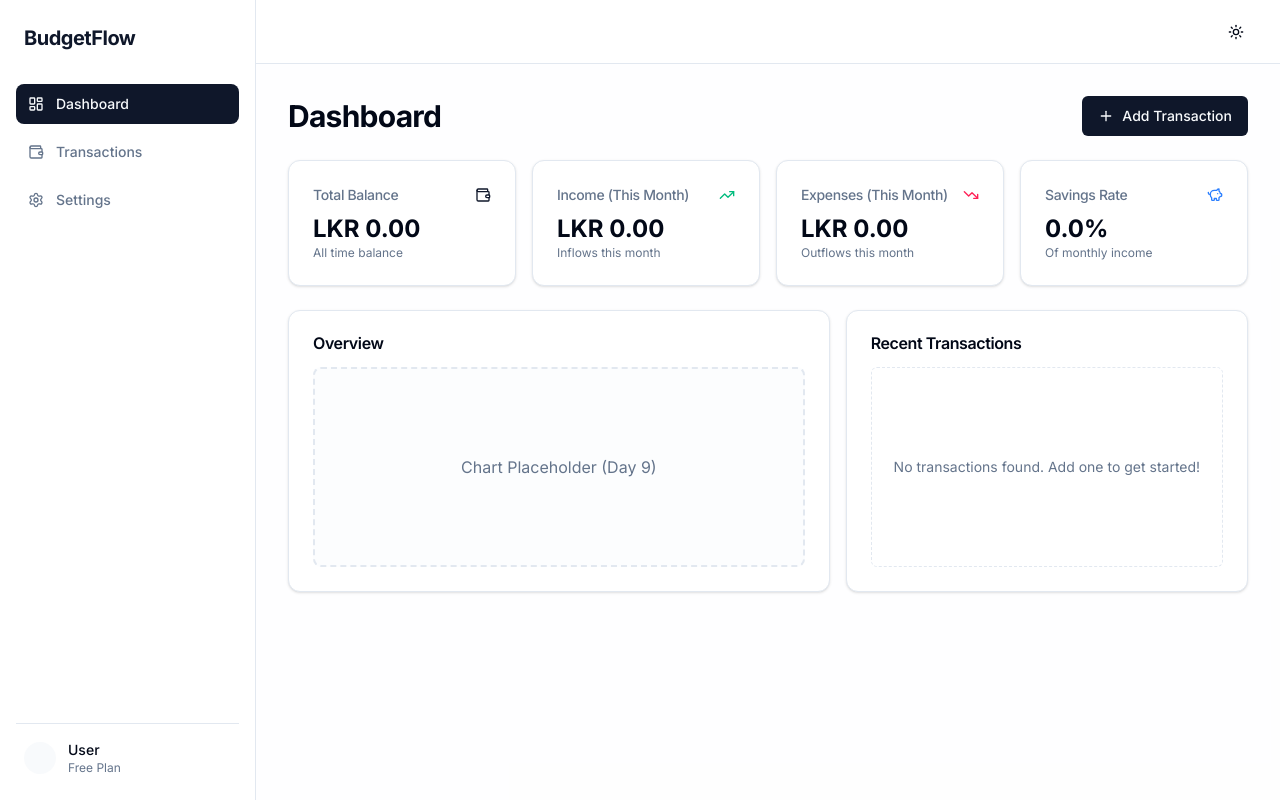
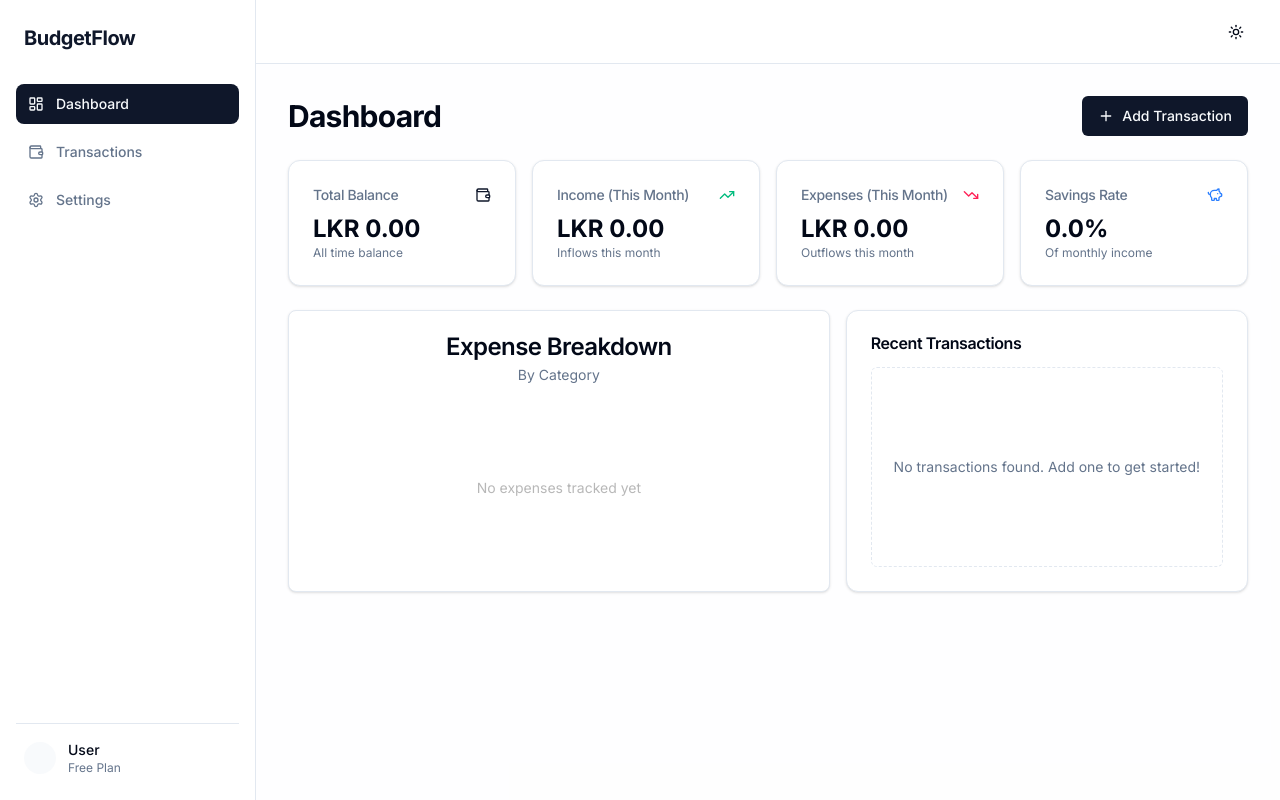
Before and after one commit to nethmith/Budget-Dashboard, a Next.js app: page / in a window 1280 px wide. Built offline with nearby package versions, Linux system fonts and the light colour scheme.

Commit message:
Implemented category breakdown pie chart

```diff
--- a/src/app/page.tsx
+++ b/src/app/page.tsx
@@ -4,6 +4,7 @@ import { useMemo, useState, useEffect } from 'react';
 import { Wallet, TrendingUp, TrendingDown, PiggyBank } from 'lucide-react';
 import { TransactionFormDialog } from '@/components/transactions/TransactionFormDialog';
 import { TransactionList } from '@/components/transactions/TransactionList';
+import { CategoryPieChart } from '@/components/charts/CategoryPieChart';
 import { useTransactionStore } from '@/store/useStore';
 import { isSameMonth } from 'date-fns';
 
@@ -122,11 +123,8 @@ export default function DashboardPage() {
       </div>
 
       <div className="grid gap-4 md:grid-cols-2 lg:grid-cols-7">
-        <div className="col-span-4 rounded-xl border bg-card text-card-foreground shadow-sm p-6">
-          <h3 className="font-semibold leading-none tracking-tight mb-4">Overview</h3>
-          <div className="h-[200px] flex items-center justify-center border-2 border-dashed rounded-lg bg-muted/20 text-muted-foreground">
-            Chart Placeholder (Day 9)
-          </div>
+        <div className="col-span-4">
+          <CategoryPieChart />
         </div>
         <div className="col-span-3 rounded-xl border bg-card text-card-foreground shadow-sm p-6">
           <h3 className="font-semibold leading-none tracking-tight mb-4">Recent Transactions</h3>
--- /dev/null
+++ b/src/components/charts/CategoryPieChart.tsx
@@ -0,0 +1,90 @@
+"use client"
+
+import { useMemo } from "react"
+import { Cell, Pie, PieChart, ResponsiveContainer, Tooltip, Legend } from "recharts"
+import { Card, CardContent, CardDescription, CardHeader, CardTitle } from "@/components/ui/card"
+import { useTransactionStore } from "@/store/useStore"
+
+const COLORS = [
+    "#0088FE",
+    "#00C49F",
+    "#FFBB28",
+    "#FF8042",
+    "#8884d8",
+    "#82ca9d",
+    "#ffc658",
+    "#8884d8",
+]
+
+export function CategoryPieChart() {
+    const { transactions } = useTransactionStore()
+
+    const data = useMemo(() => {
+        const expenses = transactions.filter((t) => t.type === "expense")
+        const categories: Record<string, number> = {}
+
+        expenses.forEach((t) => {
+            categories[t.category] = (categories[t.category] || 0) + t.amount
+        })
+
+        return Object.entries(categories).map(([name, value]) => ({
+            name: name.charAt(0).toUpperCase() + name.slice(1),
+            value,
+        }))
+    }, [transactions])
+
+    if (data.length === 0) {
+        return (
+            <Card className="flex flex-col h-full bg-card">
+                <CardHeader className="items-center pb-0">
+                    <CardTitle>Expense Breakdown</CardTitle>
+                    <CardDescription>By Category</CardDescription>
+                </CardHeader>
+                <CardContent className="flex-1 flex items-center justify-center p-6 grayscale opacity-50">
+                    <div className="text-center text-sm text-muted-foreground">
+                        No expenses tracked yet
+                    </div>
+                </CardContent>
+            </Card>
+        )
+    }
+
+    return (
+        <Card className="flex flex-col h-full bg-card">
+            <CardHeader className="items-center pb-0">
+                <CardTitle>Expense Breakdown</CardTitle>
+                <CardDescription>By Category</CardDescription>
+            </CardHeader>
+            <CardContent className="flex-1 pb-0">
+                <div className="h-[300px] w-full">
+                    <ResponsiveContainer width="100%" height="100%">
+                        <PieChart>
+                            <Pie
+                                data={data}
+                                cx="50%"
+                                cy="50%"
+                                innerRadius={60}
+                                outerRadius={80}
+                                paddingAngle={5}
+                                dataKey="value"
+                            >
+                                {data.map((entry, index) => (
+                                    <Cell key={`cell-${index}`} fill={COLORS[index % COLORS.length]} />
+                                ))}
+                            </Pie>
+                            <Tooltip
+                                formatter={(value: any) =>
+                                    new Intl.NumberFormat("en-US", {
+                                        style: "currency",
+                                        currency: "LKR",
+                                    }).format(Number(value || 0))
+                                }
+                            />
+                            <Legend verticalAlign="bottom" height={36} />
+                        </PieChart>
+                    </ResponsiveContainer>
+                </div>
+            </CardContent>
+        </Card>
+    )
+}
--- /dev/null
+++ b/src/components/ui/card.tsx
@@ -0,0 +1,79 @@
+import * as React from "react"
+
+import { cn } from "@/lib/utils"
+
+const Card = React.forwardRef<
+  HTMLDivElement,
+  React.HTMLAttributes<HTMLDivElement>
+>(({ className, ...props }, ref) => (
+  <div
+    ref={ref}
+    className={cn(
+      "rounded-lg border bg-card text-card-foreground shadow-sm",
+      className
+    )}
+    {...props}
+  />
+))
+Card.displayName = "Card"
+
+const CardHeader = React.forwardRef<
+  HTMLDivElement,
+  React.HTMLAttributes<HTMLDivElement>
+>(({ className, ...props }, ref) => (
+  <div
+    ref={ref}
+    className={cn("flex flex-col space-y-1.5 p-6", className)}
+    {...props}
+  />
+))
+CardHeader.displayName = "CardHeader"
+
+const CardTitle = React.forwardRef<
+  HTMLDivElement,
+  React.HTMLAttributes<HTMLDivElement>
+>(({ className, ...props }, ref) => (
+  <div
+    ref={ref}
+    className={cn(
+      "text-2xl font-semibold leading-none tracking-tight",
+      className
+    )}
+    {...props}
+  />
+))
+CardTitle.displayName = "CardTitle"
+
+const CardDescription = React.forwardRef<
+  HTMLDivElement,
+  React.HTMLAttributes<HTMLDivElement>
+>(({ className, ...props }, ref) => (
+  <div
+    ref={ref}
+    className={cn("text-sm text-muted-foreground", className)}
+    {...props}
+  />
+))
+CardDescription.displayName = "CardDescription"
+
+const CardContent = React.forwardRef<
+  HTMLDivElement,
+  React.HTMLAttributes<HTMLDivElement>
+>(({ className, ...props }, ref) => (
+  <div ref={ref} className={cn("p-6 pt-0", className)} {...props} />
+))
+CardContent.displayName = "CardContent"
+
+const CardFooter = React.forwardRef<
+  HTMLDivElement,
+  React.HTMLAttributes<HTMLDivElement>
+>(({ className, ...props }, ref) => (
+  <div
+    ref={ref}
+    className={cn("flex items-center p-6 pt-0", className)}
+    {...props}
+  />
+))
+CardFooter.displayName = "CardFooter"
+
+export { Card, CardHeader, CardFooter, CardTitle, CardDescription, CardContent }
```
